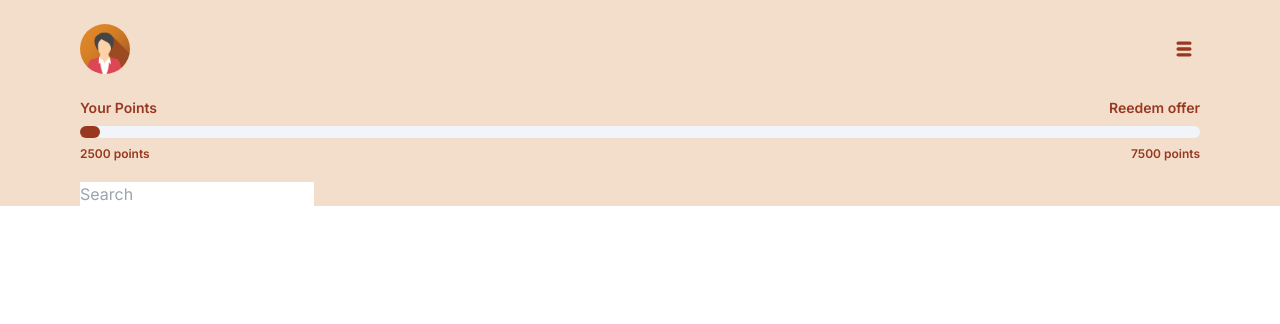
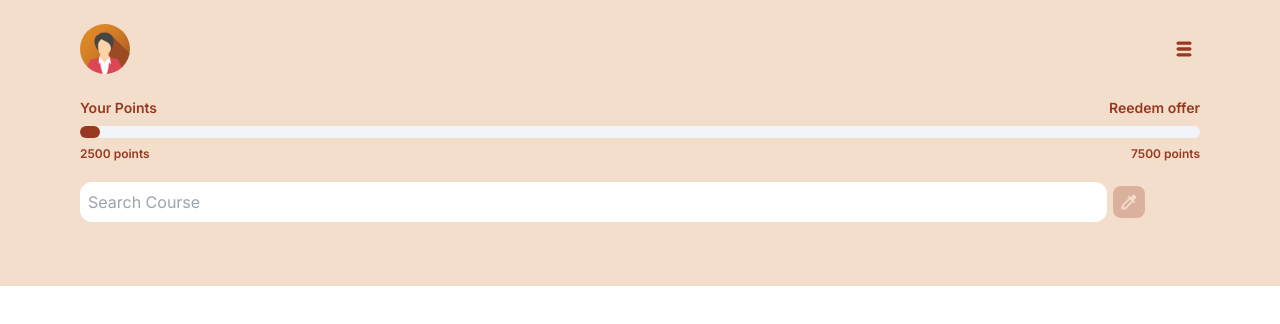
Before and after one commit to hsbysddq/folklorism, a Next.js app: page / in a window 1280 px wide. Shown: the top 324 px of the page. Built offline with nearby package versions, Linux system fonts and the light colour scheme.

Commit message:
edit seacrh bar

```diff
--- a/app/components/SearchForm.tsx
+++ b/app/components/SearchForm.tsx
@@ -1,9 +1,20 @@
+import { IoMdColorFilter } from "react-icons/io"
+
 const SearchForm = () => {
   return (
-    <div>
-      <form action="">
-        <input type="text" placeholder="Search" />
-      </form>
+    <div className="pb-16">
+      <div className="flex items-center w-full">
+        <input
+          placeholder="Search Course"
+          type="text"
+          name="text"
+          className="input py-2 px-2 rounded-xl w-11/12"
+        />
+
+        <div className="flex justify-center items-center w-8 h-8 bg-[#DAB19D] rounded-lg ml-1.5">
+          <IoMdColorFilter className="w-5 h-5 text-[#F3DECC]" />
+        </div>
+      </div>
     </div>
   )
 }
```
